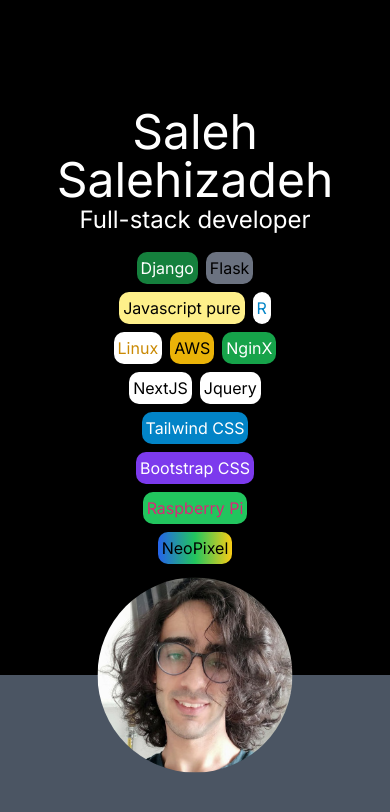
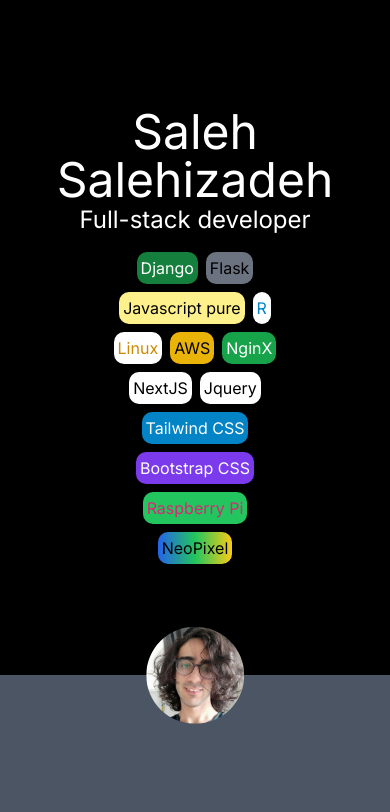
Before and after one commit to SirSaleh/Portfolio, a Next.js app: page / in a window 390 px wide. Shown: the top 812 px of the page. Built offline with nearby package versions, Linux system fonts and the light colour scheme.

Commit message:
Fix avatar size in mobile

```diff
--- a/src/app/special components/first_page.tsx
+++ b/src/app/special components/first_page.tsx
@@ -31,8 +31,8 @@ export default function FirstPage(props: PortfolioFirstPageProps) {
                 <SkillItem classNames="!bg-green-500 text-pink-600">Raspberry Pi</SkillItem>
                 <SkillItem classNames="!bg-white text-black bg-gradient-to-r from-blue-600 via-green-500 to-yellow-400">NeoPixel</SkillItem>
             </div>
-            <div className="absolute bottom-0 left-1/2 md:left-auto md:right-0 md:top-1/2 translate-y-1/2 md:-translate-y-1/2 -translate-x-1/2 md:translate-x-1/2">
-              <img src="1.jpg" className="rounded-full"></img>
+            <div className="absolute bottom-0 left-1/2 md:left-auto md:right-0 md:top-1/2 translate-y-1/2 md:-translate-y-1/2 -translate-x-1/4 md:translate-x-1/2">
+              <img src="1.jpg" className="rounded-full w-1/2 md:w-full"></img>
             </div>
         </div>
         <div className="w-screen md:w-1/5 h-1/5 md:h-screen bg-gray-600">
```
